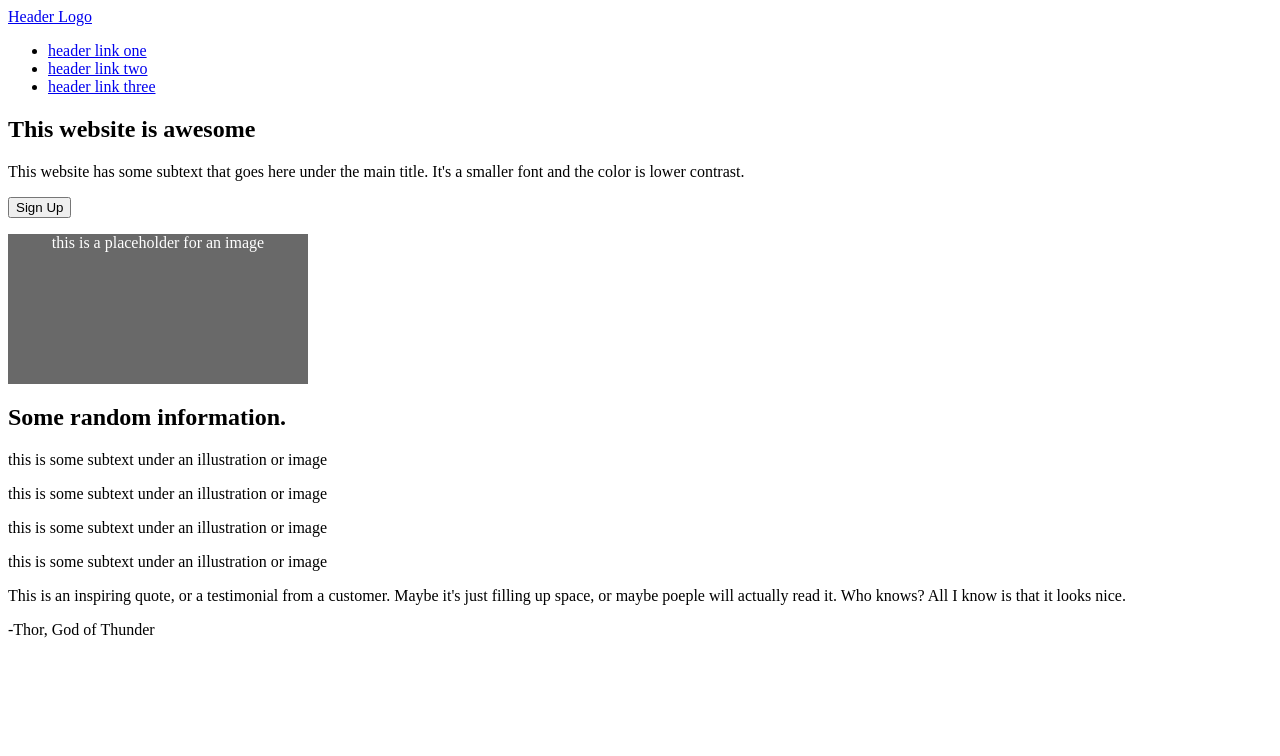
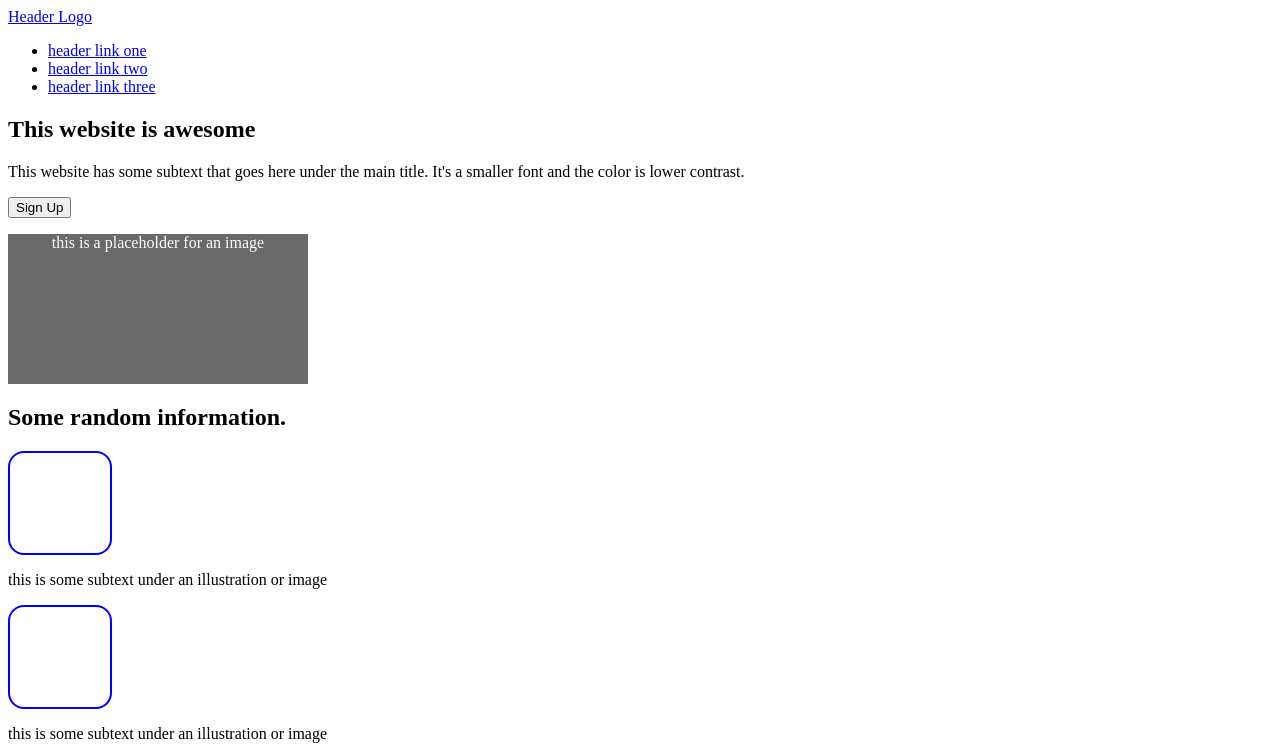
Before and after one commit to grizzygrant/op_landingpage, a plain HTML site: page index.html in a window 1280 px wide. Shown: the top 756 px of the page. Drawn offline with Linux system fonts and the light colour scheme.

Commit message:
Added max-width to container. Added placeholder cards via CSS

```diff
--- a/style.css
+++ b/style.css
@@ -1,3 +1,10 @@
+
+/* Set max-width for containers inside sections */
+.header-div, .hero-div, .content-div,
+.quote-div, .cta-div, .footer-div {
+    max-width: 1280px;
+}
+
 /* Placeholder Image */
 .placeholder {
     width: 300px;
@@ -6,3 +13,11 @@
     color: #fff;
     text-align: center;
 }
+
+/* Sizing cards -- may be temporary */
+.card-image {
+    height: 100px;
+    width: 100px;
+    border: 2px #0000ff solid;
+    border-radius: 16px;
+}
```
